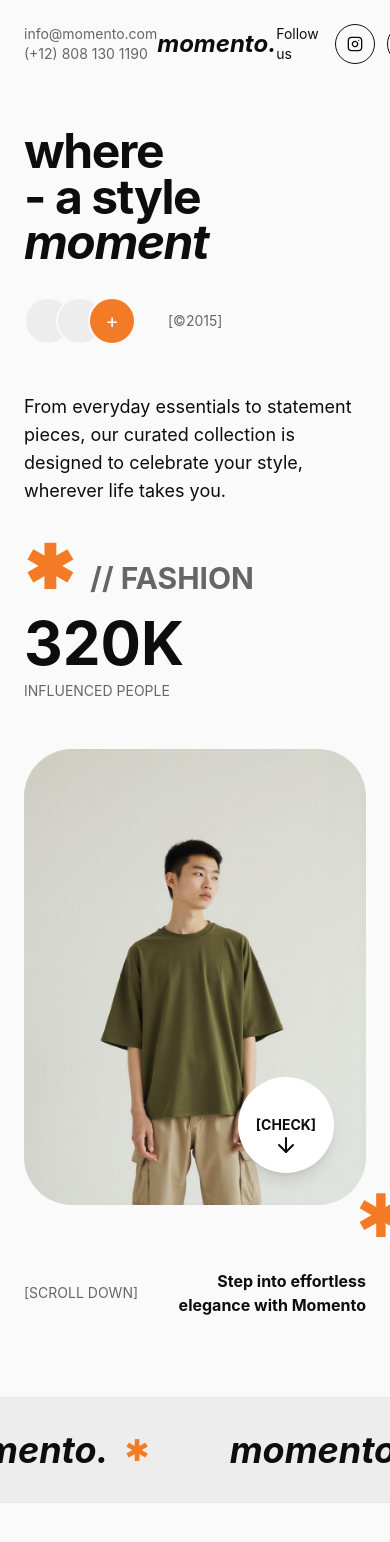
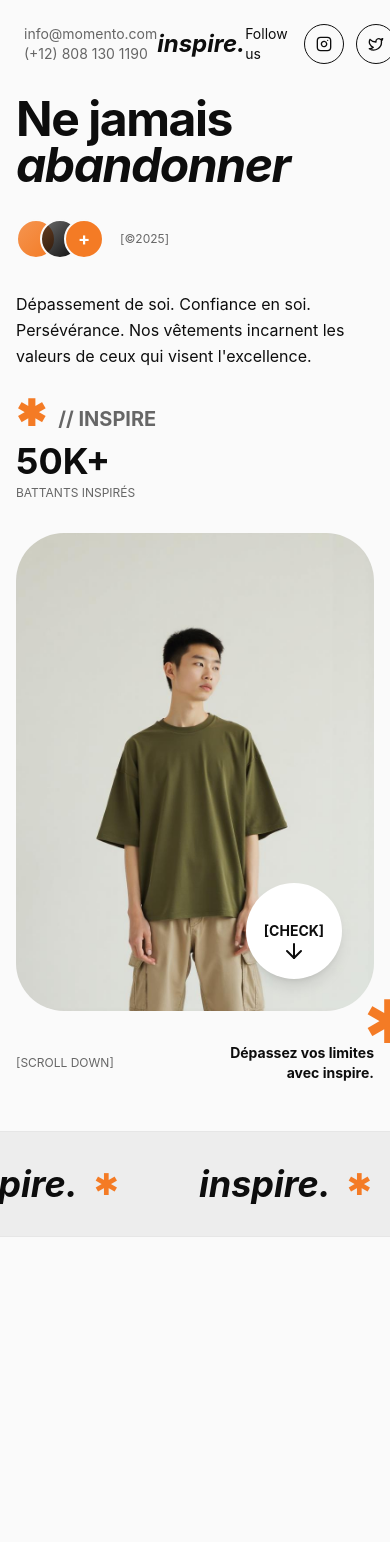
Before and after one commit to Adivra01/kayna, a React (Vite) app: page / in a window 390 px wide. Shown: the top 1542 px of the page. Built offline with nearby package versions, Linux system fonts and the light colour scheme; the HTML template or start-up script is replaced by a standard one.

Commit message:
Refactor: Update site title and values

```diff
--- a/index.html
+++ b/index.html
@@ -3,12 +3,12 @@
   <head>
     <meta charset="UTF-8" />
     <meta name="viewport" content="width=device-width, initial-scale=1.0" />
-    <title>momento. - Where Style Meets Moment</title>
-    <meta name="description" content="From timeless classics to bold statement pieces, momento offers curated fashion collections celebrating your unique style. Shop t-shirts, hoodies, and sweaters." />
-    <meta name="author" content="momento" />
+    <title>inspire. - Dépassez-vous, Croyez en vous</title>
+    <meta name="description" content="inspire. - Mode pour ceux qui ne renoncent jamais. Dépassement de soi, confiance en soi, persévérance. T-shirts, hoodies et sweaters qui incarnent vos valeurs." />
+    <meta name="author" content="inspire" />
 
-    <meta property="og:title" content="momento. - Where Style Meets Moment" />
-    <meta property="og:description" content="Discover our curated fashion collections - from everyday essentials to statement pieces designed to celebrate your style." />
+    <meta property="og:title" content="inspire. - Dépassez-vous, Croyez en vous" />
+    <meta property="og:description" content="Mode inspirante pour ceux qui visent l'excellence. Dépassement de soi, confiance, détermination. Collection de vêtements pour les battants." />
     <meta property="og:type" content="website" />
     <meta property="og:image" content="https://lovable.dev/opengraph-image-p98pqg.png" />
 
--- a/src/components/AboutSection.tsx
+++ b/src/components/AboutSection.tsx
@@ -71,7 +71,7 @@ const AboutSection = () => {
           {/* Left - Images */}
           <div className="lg:col-span-5 relative">
             <div ref={image1Ref} className="relative rounded-[3rem] overflow-hidden aspect-[3/4] mb-8">
-              <img src={sweater1} alt="About momento" className="w-full h-full object-cover" />
+              <img src={sweater1} alt="Collection inspire - Confiance" className="w-full h-full object-cover" />
               <div className="absolute top-8 right-8 w-16 h-16 rounded-full bg-accent text-white flex items-center justify-center">
                 <ArrowRight className="w-6 h-6" />
               </div>
@@ -86,13 +86,15 @@ const AboutSection = () => {
                 <div className="w-2 h-2 rounded-full bg-muted" />
               </div>
               <h2 className="text-display font-bold leading-none mb-8">
-                It's -about
-                <span className="block italic">moments</span>
-                <span className="block">©24</span>
+                Confiance
+                <span className="block italic">en soi</span>
+                <span className="block">©25</span>
               </h2>
-              <p className="text-sm text-muted-foreground mb-8">(45%)</p>
-              <button className="px-8 py-4 rounded-full border-2 border-foreground hover:bg-foreground hover:text-background transition-colors flex items-center gap-3 group">
-                <span className="font-bold">LEARN MORE</span>
+              <p className="text-base lg:text-lg mb-8 leading-relaxed">
+                Chaque vêtement est conçu pour vous rappeler votre force intérieure et votre potentiel illimité.
+              </p>
+              <button className="px-6 lg:px-8 py-3 lg:py-4 rounded-full border-2 border-foreground hover:bg-foreground hover:text-background transition-all duration-300 flex items-center gap-3 group">
+                <span className="font-bold text-sm lg:text-base">DÉCOUVRIR</span>
                 <ArrowRight className="w-5 h-5 group-hover:translate-x-1 transition-transform" />
               </button>
             </div>
@@ -101,15 +103,15 @@ const AboutSection = () => {
           {/* Right - Second Image */}
           <div className="lg:col-span-3">
             <div ref={image2Ref} className="relative rounded-[3rem] overflow-hidden aspect-[3/4]">
-              <img src={tshirt2} alt="Momento style" className="w-full h-full object-cover" />
+              <img src={tshirt2} alt="inspire. - Dépassement" className="w-full h-full object-cover" />
               <div className="absolute bottom-8 left-8">
-                <p className="text-white font-bold text-lg mb-1">©international - just do it</p>
-                <p className="text-white/80 text-sm">2024</p>
+                <p className="text-white font-bold text-base lg:text-lg mb-1">©Dépassement de soi</p>
+                <p className="text-white/80 text-sm">2025</p>
               </div>
             </div>
             <div className="mt-8 text-right">
-              <p className="font-bold">To Celebrate</p>
-              <p className="font-bold">Your Moments</p>
+              <p className="font-bold text-sm lg:text-base">Ne jamais</p>
+              <p className="font-bold text-sm lg:text-base">Abandonner</p>
             </div>
           </div>
         </div>
--- a/src/components/CollectionSection.tsx
+++ b/src/components/CollectionSection.tsx
@@ -33,8 +33,8 @@ const CollectionSection = () => {
           <div className="flex items-center gap-8 mb-12">
             <span className="icon-accent text-6xl">✱</span>
             <div>
-              <p className="text-sm text-muted-foreground mb-2">©Everyday Essentials</p>
-              <p className="text-4xl font-bold">2025</p>
+              <p className="text-sm text-muted-foreground mb-2">©Valeurs Essentielles</p>
+              <p className="text-3xl lg:text-4xl font-bold">2025</p>
             </div>
             <button className="ml-auto w-16 h-16 rounded-full border-2 border-foreground flex items-center justify-center hover:bg-foreground hover:text-background transition-colors group">
               <ArrowRight className="w-6 h-6 group-hover:translate-x-1 transition-transform" />
@@ -42,12 +42,12 @@ const CollectionSection = () => {
           </div>
 
           <div ref={textRef} className="space-y-6">
-            <p className="text-lg">
-              From timeless classics to bold statement pieces, our collections are thoughtfully
-              designed to celebrate your unique style.
+            <p className="text-base lg:text-lg leading-relaxed">
+              Nos collections incarnent le dépassement de soi, la confiance et la persévérance.
+              Chaque pièce est pensée pour accompagner les battants qui refusent d'abandonner leurs rêves.
             </p>
             <p className="text-sm text-muted-foreground">
-              ©Statement Pieces - 2025
+              ©Pour les battants - 2025
             </p>
           </div>
         </div>
--- a/src/components/Hero.tsx
+++ b/src/components/Hero.tsx
@@ -55,7 +55,7 @@ const Hero = () => {
           <p>(+12) 808 130 1190</p>
         </div>
 
-        <h1 className="text-2xl font-bold italic">momento.</h1>
+        <h1 className="text-2xl font-bold italic">inspire.</h1>
 
         <div className="flex items-center gap-4">
           <span className="text-sm">Follow us</span>
@@ -74,38 +74,40 @@ const Hero = () => {
       </header>
 
       {/* Main Content */}
-      <div className="container mx-auto px-6 lg:px-12 pt-32 pb-20 min-h-screen flex flex-col justify-center">
-        <div className="grid lg:grid-cols-2 gap-12 items-center">
+      <div className="container mx-auto px-4 lg:px-12 pt-24 lg:pt-32 pb-12 lg:pb-20 min-h-screen flex flex-col justify-center">
+        <div className="grid lg:grid-cols-2 gap-8 lg:gap-12 items-center">
           <div>
             <h2 ref={headingRef} className="text-display font-bold mb-8">
-              where <span className="block">- a style</span>
-              <span className="block italic">moment</span>
+              Ne jamais
+              <span className="block italic">abandonner</span>
             </h2>
 
-            <div className="flex items-center gap-8 mb-12">
+            <div className="flex flex-wrap items-center gap-4 lg:gap-8 mb-8 lg:mb-12">
               <div className="flex -space-x-4">
-                <div className="w-12 h-12 rounded-full bg-muted border-2 border-background" />
-                <div className="w-12 h-12 rounded-full bg-muted border-2 border-background" />
-                <div className="w-12 h-12 rounded-full bg-accent border-2 border-background flex items-center justify-center text-white text-xl">
+                <div className="w-10 h-10 lg:w-12 lg:h-12 rounded-full bg-gradient-to-br from-accent/80 to-accent border-2 border-background" />
+                <div className="w-10 h-10 lg:w-12 lg:h-12 rounded-full bg-gradient-to-br from-primary/60 to-primary border-2 border-background" />
+                <div className="w-10 h-10 lg:w-12 lg:h-12 rounded-full bg-accent border-2 border-background flex items-center justify-center text-white text-lg lg:text-xl font-bold">
                   +
                 </div>
               </div>
               <div>
-                <p className="text-sm text-muted-foreground">[©2015]</p>
+                <p className="text-xs lg:text-sm text-muted-foreground">[©2025]</p>
               </div>
             </div>
 
-            <p className="text-lg max-w-md mb-8">
-              From everyday essentials to statement pieces, our curated collection is designed to celebrate your style, wherever life takes you.
+            <p className="text-base lg:text-lg max-w-md mb-6 lg:mb-8 leading-relaxed">
+              Dépassement de soi. Confiance en soi. Persévérance. Nos vêtements incarnent les valeurs de ceux qui visent l'excellence.
             </p>
 
-            <div className="text-6xl font-bold">
-              <div className="flex items-baseline gap-4">
-                <span className="icon-accent">✱</span>
-                <span className="text-muted-foreground text-3xl">// FASHION</span>
+            <div className="space-y-4 lg:space-y-0 lg:flex lg:items-center lg:gap-8">
+              <div className="text-4xl lg:text-6xl font-bold">
+                <div className="flex items-baseline gap-3 lg:gap-4">
+                  <span className="icon-accent">✱</span>
+                  <span className="text-muted-foreground text-xl lg:text-3xl">// INSPIRE</span>
+                </div>
+                <div className="mt-2 lg:mt-4">50K+</div>
+                <p className="text-xs lg:text-sm font-normal text-muted-foreground mt-1 lg:mt-2">BATTANTS INSPIRÉS</p>
               </div>
-              <div className="mt-4">320K</div>
-              <p className="text-sm font-normal text-muted-foreground mt-2">INFLUENCED PEOPLE</p>
             </div>
           </div>
 
@@ -113,7 +115,7 @@ const Hero = () => {
             <div className="relative rounded-[3rem] overflow-hidden aspect-[3/4]">
               <img
                 src={heroImage}
-                alt="Fashion momento collection"
+                alt="Collection inspire - Mode pour battants"
                 className="w-full h-full object-cover"
               />
               <button className="absolute bottom-8 right-8 w-24 h-24 rounded-full bg-white flex items-center justify-center shadow-lg hover:scale-110 transition-transform">
@@ -125,11 +127,11 @@ const Hero = () => {
           </div>
         </div>
 
-        <div className="mt-16 flex items-center justify-between">
-          <div className="text-sm text-muted-foreground">[SCROLL DOWN]</div>
+        <div className="mt-8 lg:mt-16 flex items-center justify-between">
+          <div className="text-xs lg:text-sm text-muted-foreground">[SCROLL DOWN]</div>
           <div className="text-right">
-            <p className="font-bold">Step into effortless</p>
-            <p className="font-bold">elegance with Momento</p>
+            <p className="font-bold text-sm lg:text-base">Dépassez vos limites</p>
+            <p className="font-bold text-sm lg:text-base">avec inspire.</p>
           </div>
         </div>
       </div>
--- a/src/components/MarqueeText.tsx
+++ b/src/components/MarqueeText.tsx
@@ -25,7 +25,7 @@ const MarqueeText = () => {
       <div ref={marqueeRef} className="flex whitespace-nowrap">
         {Array.from({ length: 10 }).map((_, i) => (
           <div key={i} className="flex items-center px-8">
-            <span className="text-4xl font-bold italic">momento.</span>
+            <span className="text-4xl font-bold italic">inspire.</span>
             <span className="icon-accent text-3xl mx-4">✱</span>
           </div>
         ))}
```
